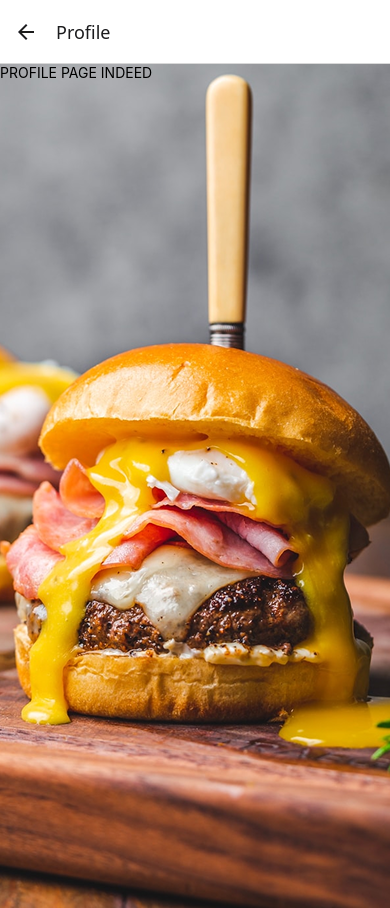
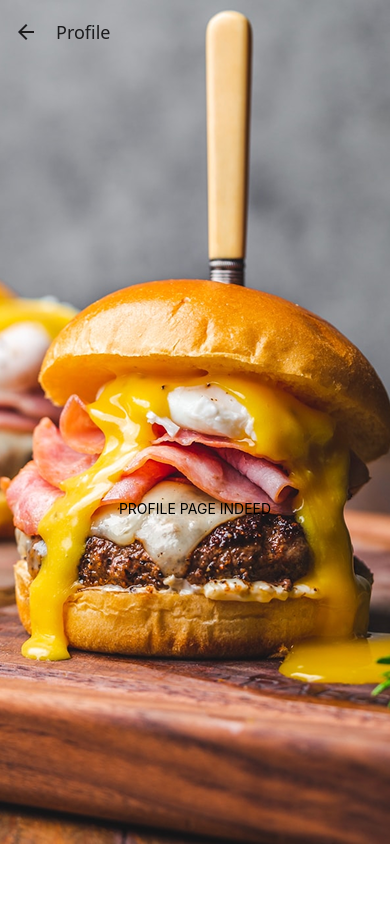
Before and after one commit to Cedric-Raichand/Seledah, a React Native app: screen /Profile in a window 390 px wide. After the commit the page ends 844 px from the top, so only its background shows below. Built offline with nearby package versions, Linux system fonts and the light colour scheme.

Commit message:
update profile section

```diff
--- a/App.js
+++ b/App.js
@@ -13,7 +13,10 @@ export default function App() {
       <Stack.Navigator>
         <Stack.Screen name="Login" component={Login} />
         <Stack.Screen name="Home" component={Home} />
-        <Stack.Screen name="Profile" component={Profile} />
+        <Stack.Screen name="Profile" component={Profile} options={{
+          headerTransparent:true,
+          headerTitle:"Profile"
+        }}/>
       </Stack.Navigator>
     </NavigationContainer>
   );
--- a/screens/Profile.js
+++ b/screens/Profile.js
@@ -4,9 +4,17 @@ export default function Profile({navigaion}){
     return(
     <ImageBackground source ={require("../assets/unsplash_-GFCYhoRe48.png")} style={{flex:1}}>
         <View>
-            <Text>PROFILE PAGE INDEED</Text>
+            <Text style={book.next}>PROFILE PAGE INDEED</Text>
         </View>
 
     </ImageBackground>
     )
 }
+
+const book = StyleSheet.create({
+    next: {
+        justifyContent:"center",
+        textAlign:"center",
+        marginTop:500
+    }
+})
```
